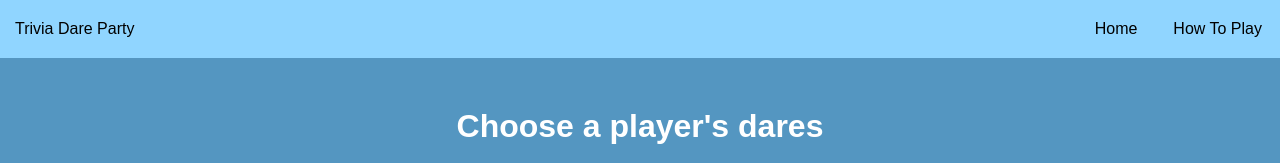
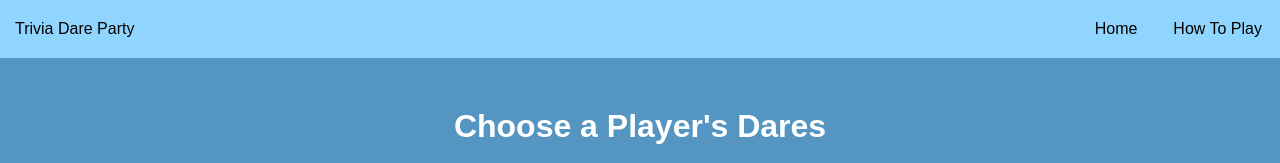
Before and after one commit to tanisnus/WebJam-Fall-2024, a plain HTML site: page choosedare.html in a window 1280 px wide. Shown: the top 163 px of the page. Drawn offline with Linux system fonts and the light colour scheme.

Commit message:
Create PR
changed text

```diff
--- a/choosedare.html
+++ b/choosedare.html
@@ -13,7 +13,7 @@
         <li><a href="/index.html">Home</a></li>
     </ul>
 
-    <h1 class="choose-dare-page-title"> Choose a player's dares</h1>
+    <h1 class="choose-dare-page-title"> Choose a Player's Dares</h1>
 
     <div class="box-container">
         <div class="row">
```
